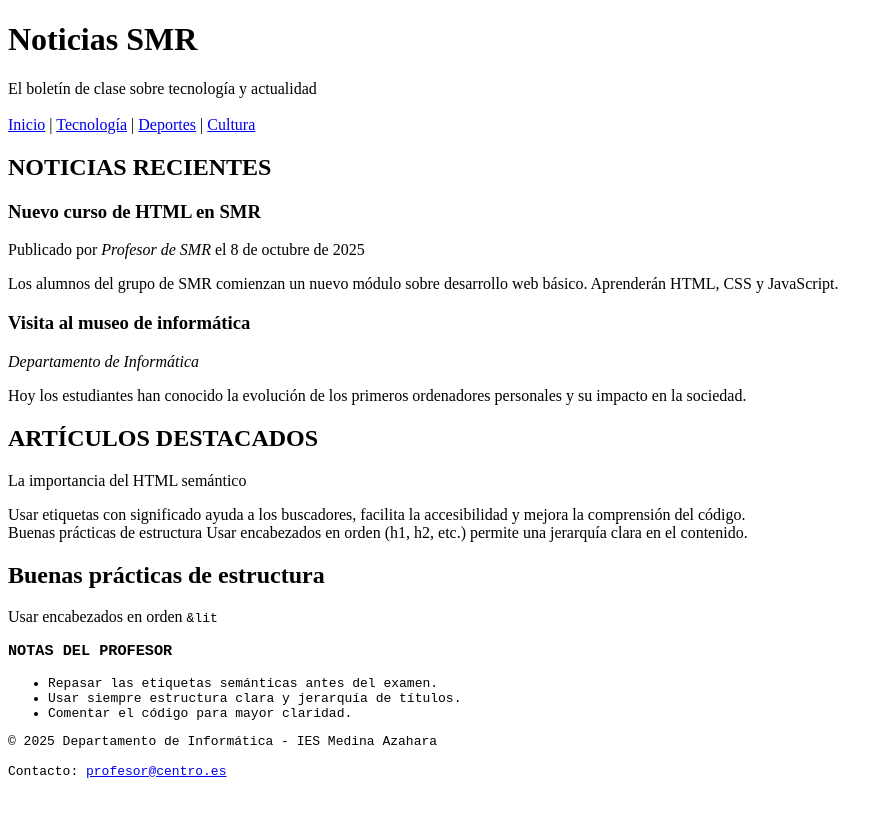
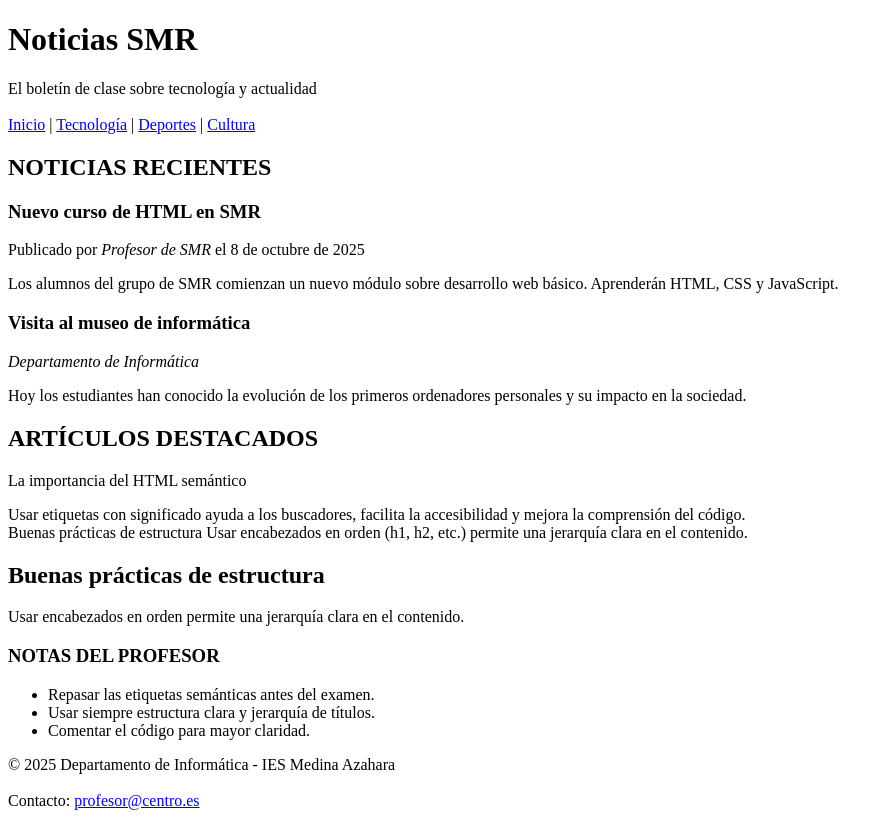
Before and after one commit to Arsoal0212/web, a plain HTML site: page Actividad 4_HTML_Semántico/noticias_texto.html in a window 1280 px wide. Shown: the whole page, without its empty margins (0-894 px from the left). Drawn offline with Linux system fonts and the light colour scheme.

Commit message:
Actividad2.2

```diff
--- a/Actividad 4_HTML_Semántico/noticias_texto.html
+++ b/Actividad 4_HTML_Semántico/noticias_texto.html
@@ -81,7 +81,7 @@
 
         <section>
             <p>
-                Usar encabezados en orden <code>&lit</co permite una jerarquía clara en el contenido.
+                Usar encabezados en orden permite una jerarquía clara en el contenido.
             </p>
         </section>
 
```
